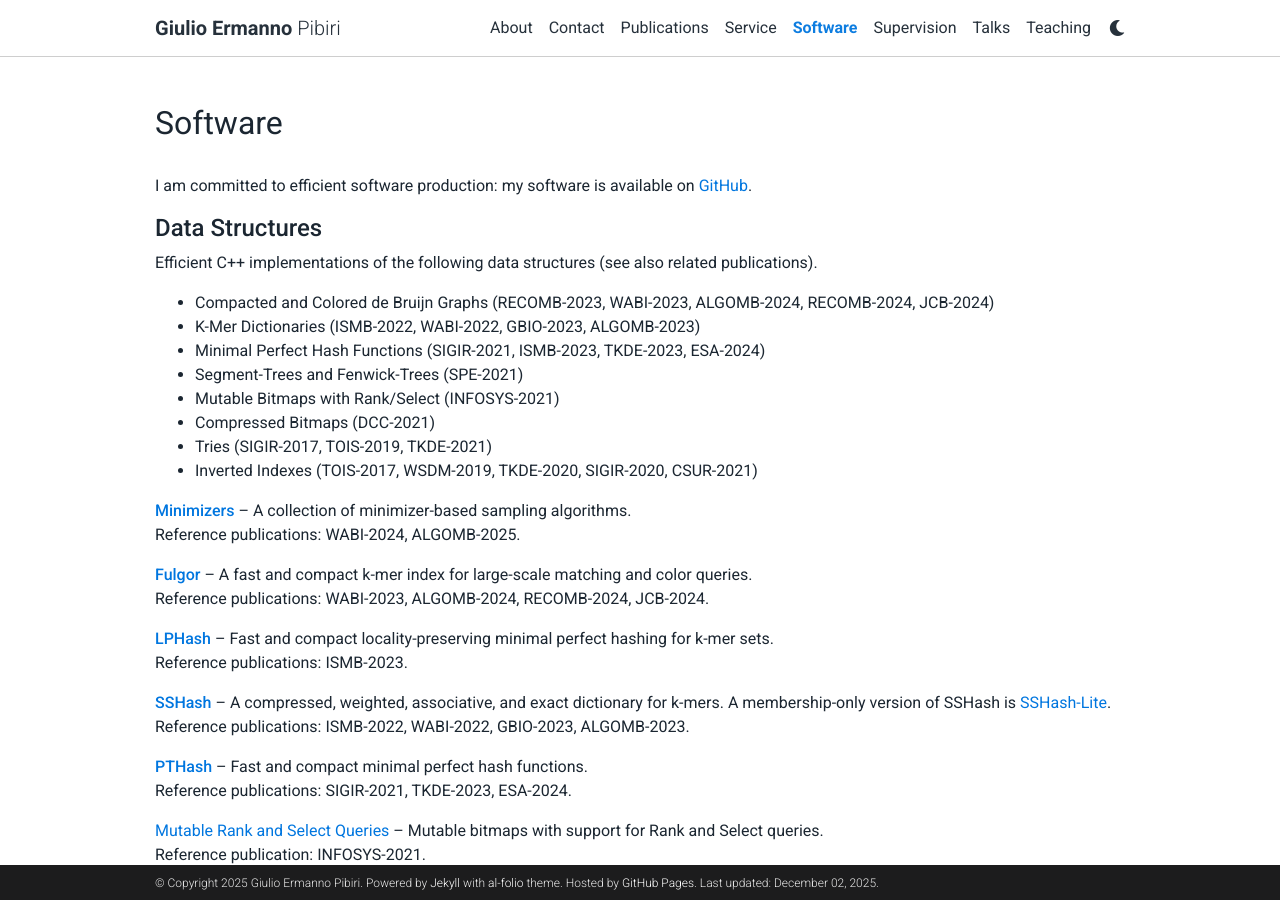
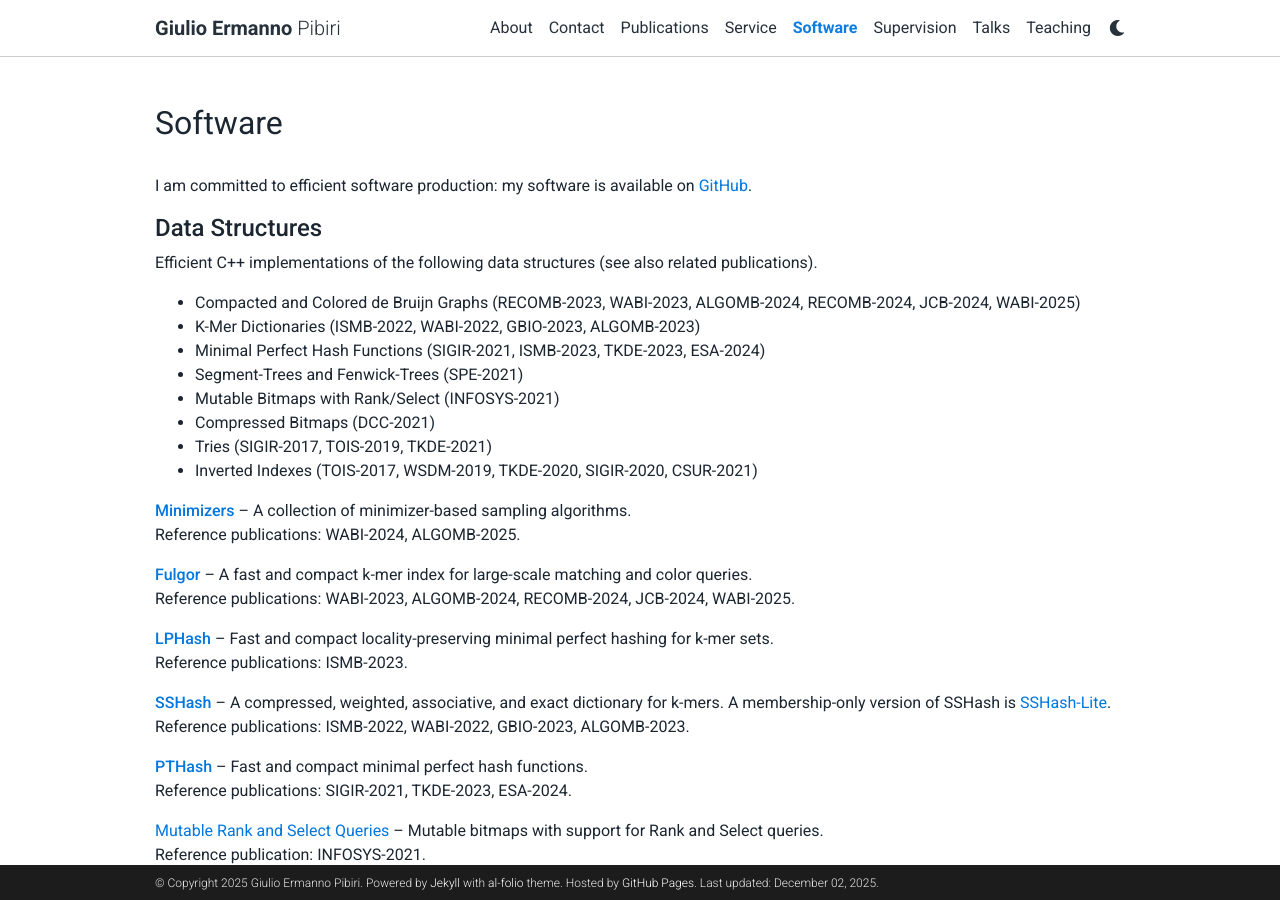
Before and after one commit to jermp/jermp.github.io, a Jekyll site: the page built from _pages/software.md, in a window 1280 px wide and 900 px high. Built offline with Jekyll 4.4.1, drawn with Linux system fonts in a browser that asks for light colours; comment, search, counter and statistics services are not loaded; a style sheet for code colours, icons or effects is not loaded.

```diff
--- a/_pages/software.md
+++ b/_pages/software.md
@@ -14,7 +14,7 @@ I am committed to efficient software production: my software is available on
 
 Efficient C++ implementations of the following data structures (see also related publications).
 
-- Compacted and Colored de Bruijn Graphs (RECOMB-2023, WABI-2023, ALGOMB-2024, RECOMB-2024, JCB-2024)
+- Compacted and Colored de Bruijn Graphs (RECOMB-2023, WABI-2023, ALGOMB-2024, RECOMB-2024, JCB-2024, WABI-2025)
 - K-Mer Dictionaries (ISMB-2022, WABI-2022, GBIO-2023, ALGOMB-2023)
 - Minimal Perfect Hash Functions (SIGIR-2021, ISMB-2023, TKDE-2023, ESA-2024)
 - Segment-Trees and Fenwick-Trees (SPE-2021)
@@ -31,7 +31,7 @@ Reference publications: WABI-2024, ALGOMB-2025.
 **[Fulgor](https://github.com/jermp/fulgor)** --
 A fast and compact k-mer index for large-scale matching and color queries.
 <br />
-Reference publications: WABI-2023, ALGOMB-2024, RECOMB-2024, JCB-2024.
+Reference publications: WABI-2023, ALGOMB-2024, RECOMB-2024, JCB-2024, WABI-2025.
 
 **[LPHash](https://github.com/jermp/lphash)** --
 Fast and compact locality-preserving minimal perfect hashing for k-mer sets.
```
Also changed, not shown: _pages/teaching.md (+1 -0 lines), 1 other file.
